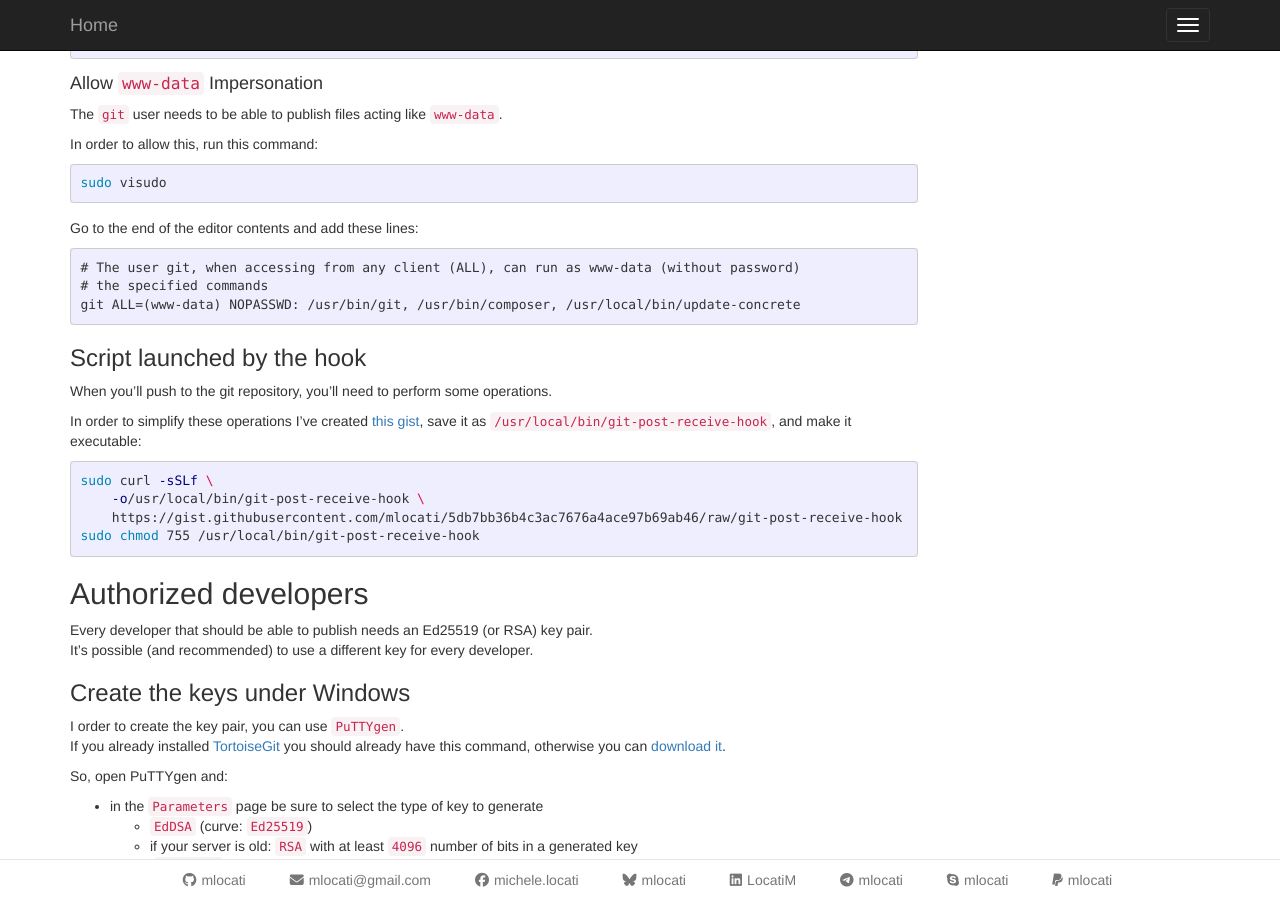
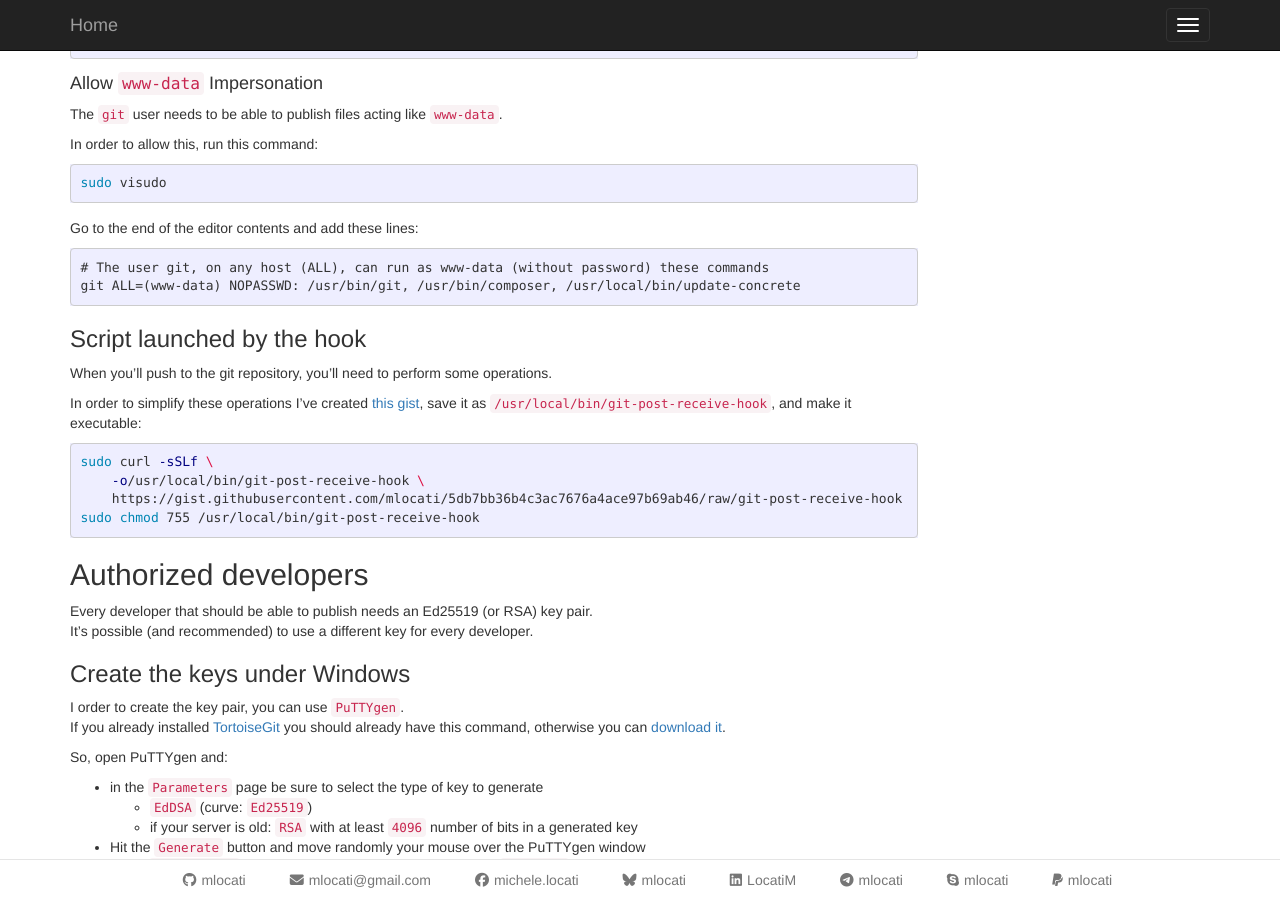
Before and after one commit to mlocati/mlocati.github.io, a Jekyll site: the page built from _articles/deploy-with-git-push.md, in a window 1280 px wide and 900 px high, scrolled down 2769 px. Built offline with Jekyll 4.4.1, drawn with Linux system fonts in a browser that asks for light colours; comment, search, counter and statistics services are not loaded.

Commit message:
Minor change

````diff
--- a/_articles/deploy-with-git-push.md
+++ b/_articles/deploy-with-git-push.md
@@ -216,8 +216,7 @@ sudo visudo
 Go to the end of the editor contents and add these lines:
 
 ```
-# The user git, when accessing from any client (ALL), can run as {% raw %}{{ webUser }}{% endraw %} (without password)
-# the specified commands
+# The user git, on any host (ALL), can run as {% raw %}{{ webUser }}{% endraw %} (without password) these commands
 git ALL=({% raw %}{{ webUser }}{% endraw %}) NOPASSWD: {% raw %}{{ visudoCommands }}{% endraw %}
 ```
 
````
